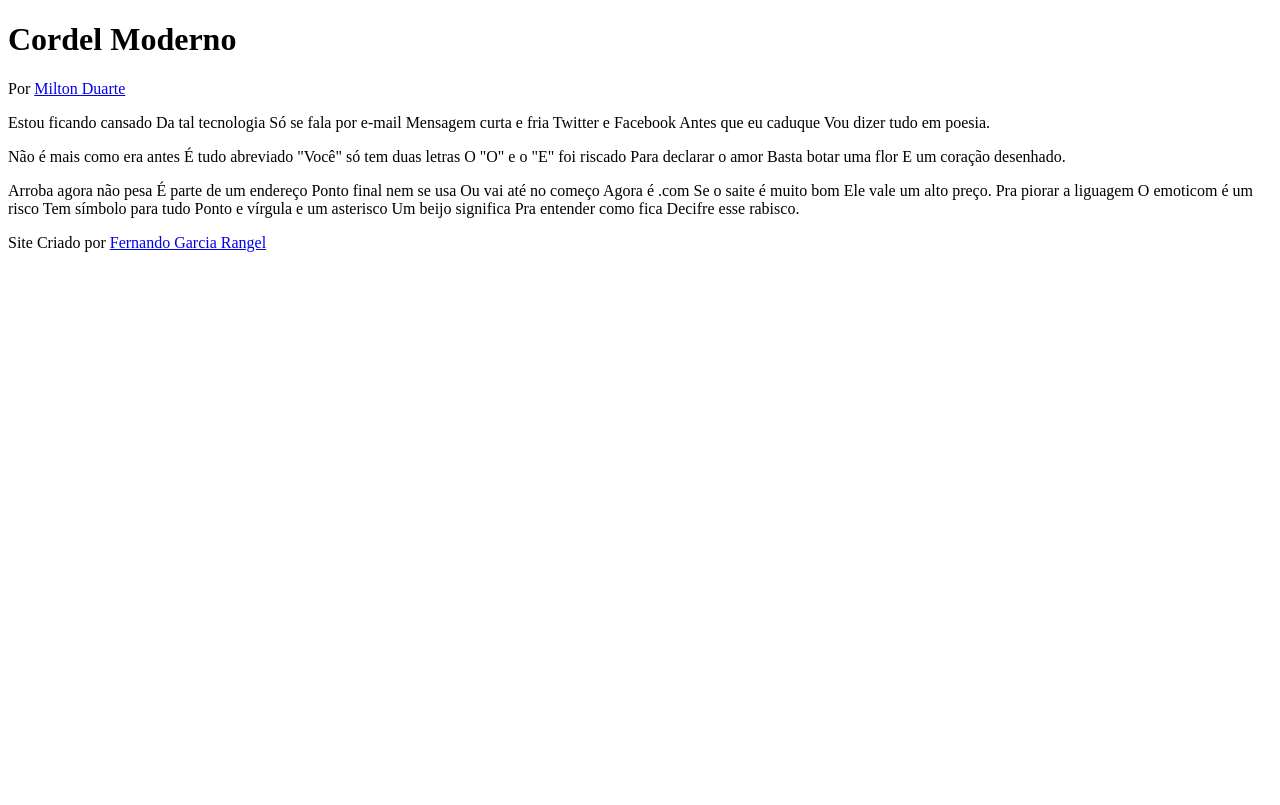
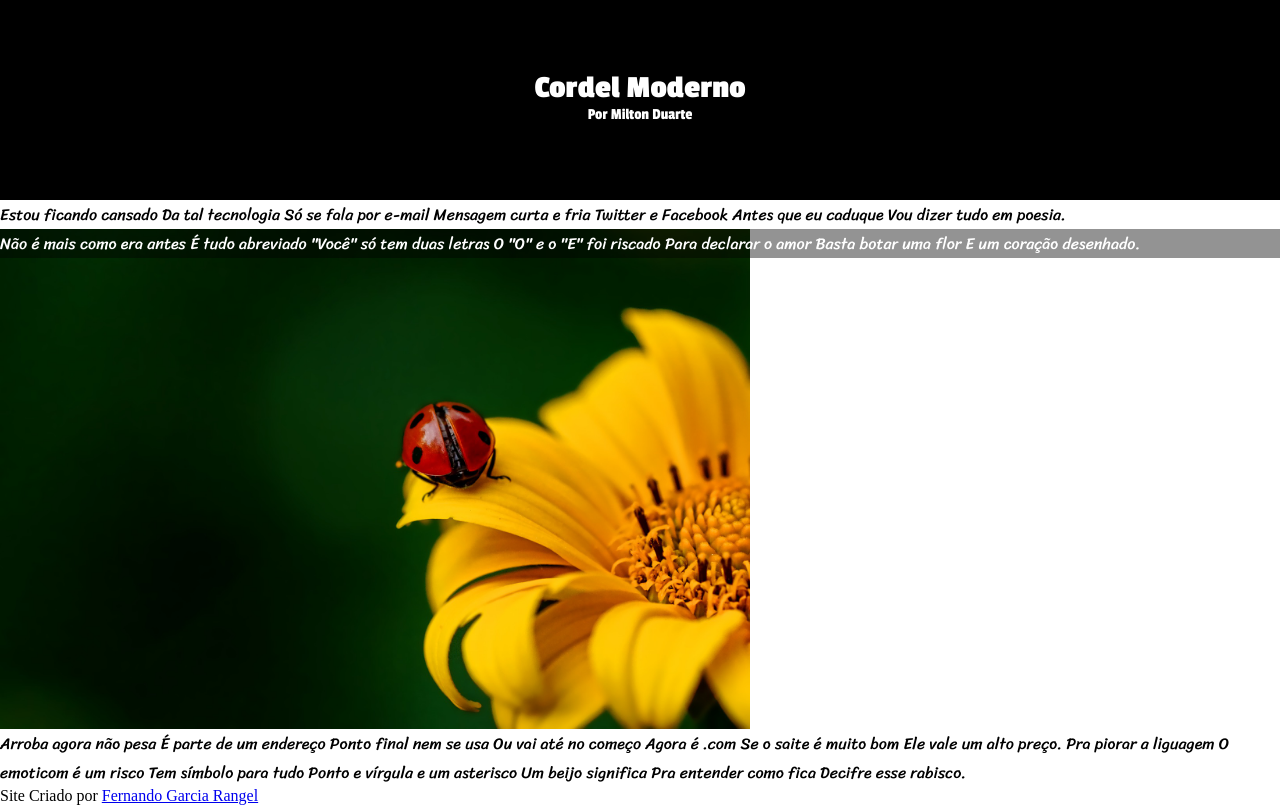
Before and after one commit to FernandoGarciaRangel/Desafio012, a plain HTML site: page index.html in a window 1280 px wide. Drawn offline with Linux system fonts and the light colour scheme.

Commit message:
iniciando

```diff
--- a/index.html
+++ b/index.html
@@ -4,25 +4,28 @@
     <meta charset="UTF-8">
     <meta name="viewport" content="width=device-width, initial-scale=1.0">
     <title>Cordel Moderno</title>
+    <link rel="stylesheet" href="style.css">
 </head>
 <body>
-    <head>
+    <header>
         <h1>Cordel Moderno</h1>
         <p> Por <a href="http://https://www.recantodasletras.com.br/poesias/3186743" target="_blank" rel="noopener noreferrer">Milton Duarte</a></p>
 
-    </head>
+    </header>
     <main>
             <article>
-                <p>Estou ficando cansado
-                    Da tal tecnologia
-                    Só se fala por e-mail
-                    Mensagem curta e fria
-                    Twitter e Facebook
-                    Antes que eu caduque
-                    Vou dizer tudo em poesia.</p>
+                <p>
+            Estou ficando cansado
+            Da tal tecnologia
+            Só se fala por e-mail
+            Mensagem curta e fria
+            Twitter e Facebook
+            Antes que eu caduque
+            Vou dizer tudo em poesia.
+                </p>
             </article>
 
-            <section>
+            <section id="flor">
                 <article>
                     <p>Não é mais como era antes
                         É tudo abreviado
--- /dev/null
+++ b/style.css
@@ -0,0 +1,43 @@
+@charset "UTF-8";
+@import url('https://fonts.googleapis.com/css2?family=Passion+One:wght@400;700;900&family=Sriracha&display=swap');
+@import url('https://fonts.googleapis.com/css2?family=Passion+One:wght@400;700;900&display=swap');
+
+*{
+    padding: 0px;
+    margin: 0px;
+}
+:root{
+    --font1: 'Sriracha';
+    --font2: 'Passion One';
+}
+header{
+    text-align: center;
+    background-color: black;
+    color: white;
+    height: 200px;
+}
+h1{
+    padding-top: 70px;
+    font-family: var(--font2);
+}
+header > p{
+    font-family: var(--font2);
+    font-weight: lighter;
+}
+header > p > a{
+    text-decoration: none;
+    color: white;
+}
+article{
+    font-family: var(--font1);
+}
+#flor{
+    height: 500px;
+    background-size: contain;
+    background-image: url(imagens/background001.jpg);
+    background-repeat: no-repeat;
+}
+#flor > article > p{
+    color: white;
+    background-color: rgba(0, 0, 0, 0.425);
+}
```
